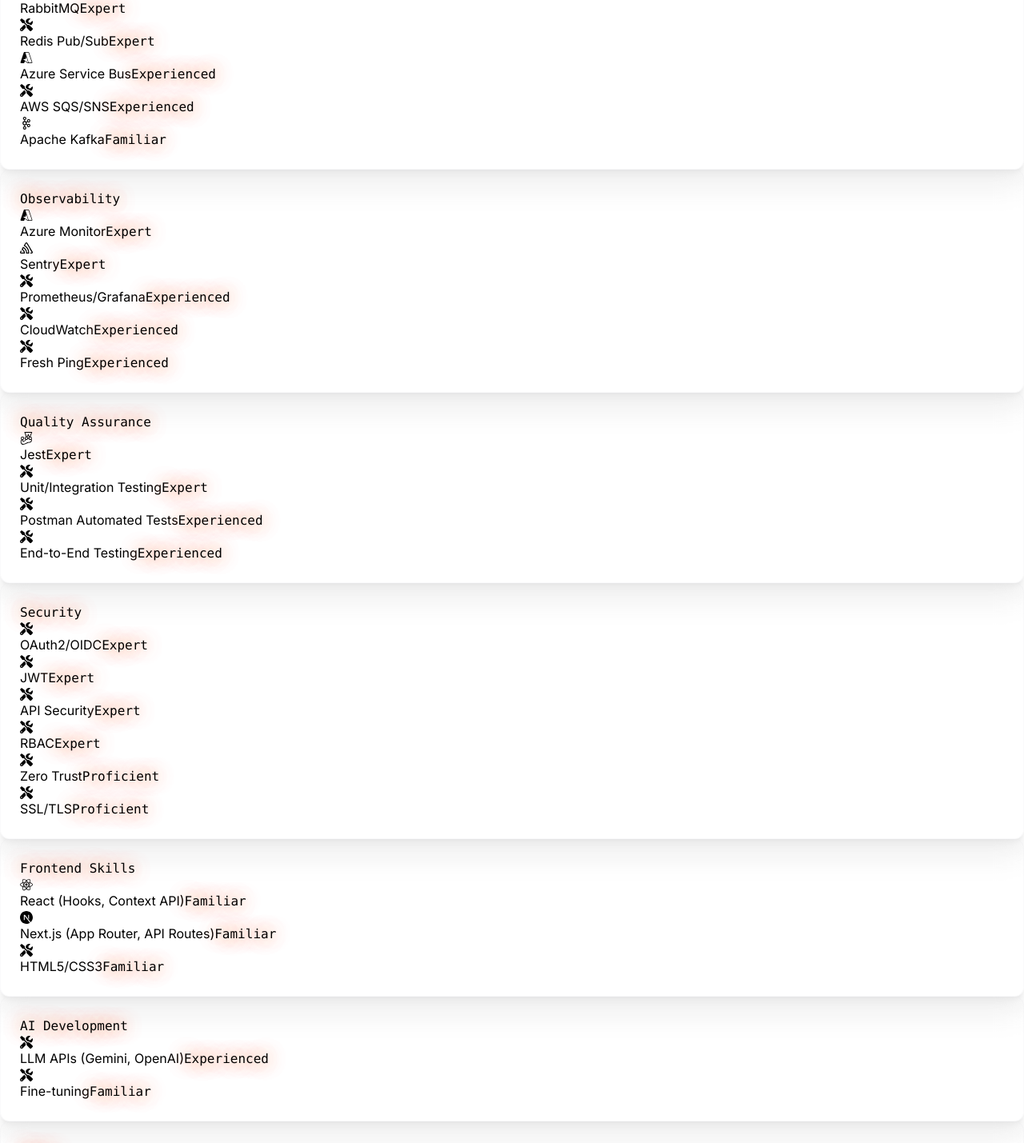
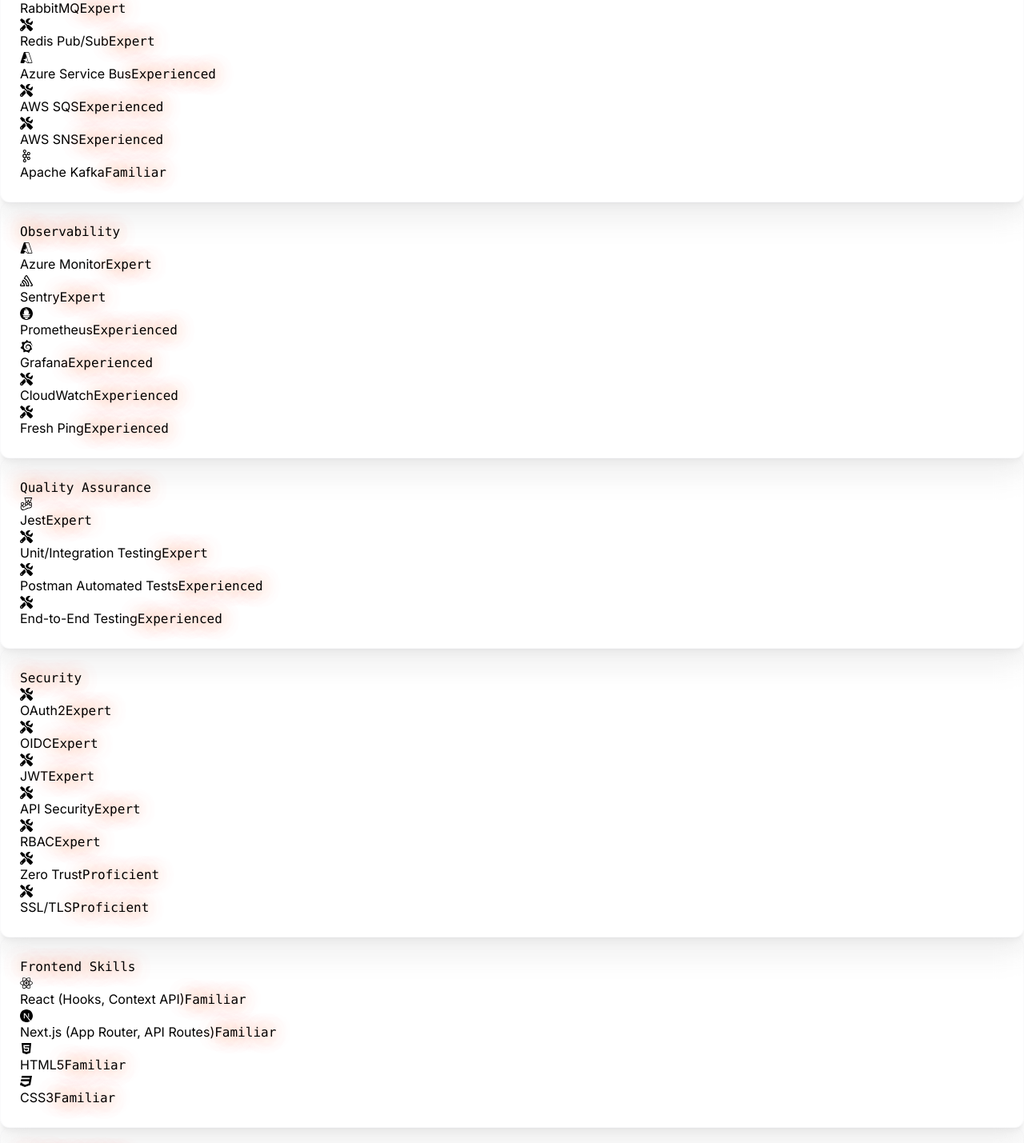
Before and after one commit to MRdevX/mrashidi.me, a Next.js app: page /about in a window 1280 px wide. Shown: the part 3931-5360 px from the top of the page at 80% size. Built offline with nearby package versions, Linux system fonts and the light colour scheme.

Commit message:
feat: refine skill categories by splitting combined skills into individual entries for clarity

```diff
--- a/src/data/skills.ts
+++ b/src/data/skills.ts
@@ -98,7 +98,8 @@ const skillCategories: SkillCategory[] = [
       { name: "RabbitMQ", level: "expert" },
       { name: "Redis Pub/Sub", level: "expert" },
       { name: "Azure Service Bus", level: "experienced" },
-      { name: "AWS SQS/SNS", level: "experienced" },
+      { name: "AWS SQS", level: "experienced" },
+      { name: "AWS SNS", level: "experienced" },
       { name: "Apache Kafka", level: "familiar" },
     ],
   },
@@ -107,7 +108,8 @@ const skillCategories: SkillCategory[] = [
     skills: [
       { name: "Azure Monitor", level: "expert", excludeFromMainStack: true },
       { name: "Sentry", level: "expert" },
-      { name: "Prometheus/Grafana", level: "experienced" },
+      { name: "Prometheus", level: "experienced" },
+      { name: "Grafana", level: "experienced" },
       { name: "CloudWatch", level: "experienced" },
       { name: "Fresh Ping", level: "experienced" },
     ],
@@ -124,7 +126,8 @@ const skillCategories: SkillCategory[] = [
   {
     category: "Security",
     skills: [
-      { name: "OAuth2/OIDC", level: "expert" },
+      { name: "OAuth2", level: "expert" },
+      { name: "OIDC", level: "expert" },
       { name: "JWT", level: "expert" },
       { name: "API Security", level: "expert" },
       { name: "RBAC", level: "expert" },
@@ -137,7 +140,8 @@ const skillCategories: SkillCategory[] = [
     skills: [
       { name: "React (Hooks, Context API)", level: "familiar" },
       { name: "Next.js (App Router, API Routes)", level: "familiar" },
-      { name: "HTML5/CSS3", level: "familiar" },
+      { name: "HTML5", level: "familiar" },
+      { name: "CSS3", level: "familiar" },
     ],
   },
   {
```
